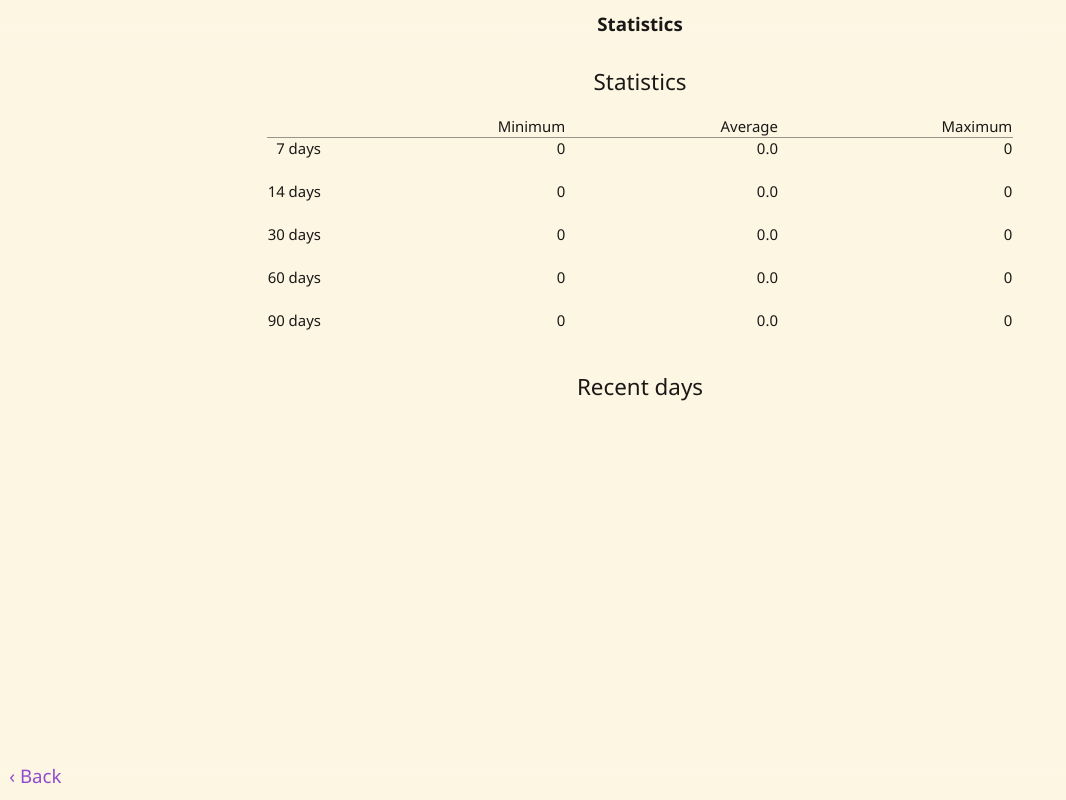
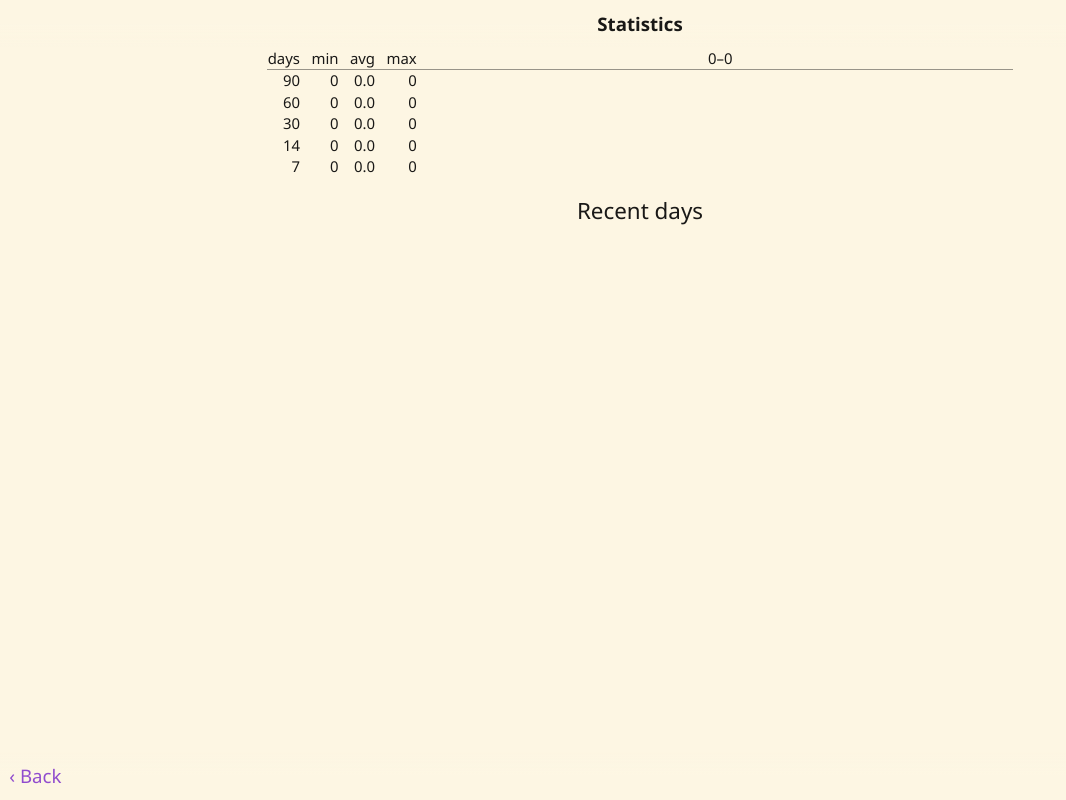
Before and after one commit to tommy-carlier/freq.tcx.be, a plain HTML site: page index.html in a window 1280 px wide. Both pictures are taken after a click on the button "Stats". Shown: the whole page, without its empty margins (0-1066 px from the left). Drawn offline with Linux system fonts and the light colour scheme.

Commit message:
Visual tweaks + refactoring

```diff
--- a/freq.css
+++ b/freq.css
@@ -172,27 +172,25 @@ button:not(.PrimaryButton) {
   color: #DDC8F0;
 }
 
-#periodStats, #recentDays {
+.CountTable {
   max-width: 50em;
   text-align: right;
 }
 
-#periodStats th {
+.CountTable th {
   font-weight: normal;
   border-bottom: solid 1px rgba(0, 0, 0, 0.4);
 }
 
-#periodStats tr:not(.HasBar) td {
-  white-space: nowrap;
-  vertical-align: baseline;
-}
-
-#recentDays td:not(:last-child) {
+.CountTable td:not(:last-child) {
   white-space: nowrap;
 }
 
-#periodStats tr.HasBar td,
-#recentDays td:last-child {
+.CountTable th:last-child {
+  text-align: center;
+}
+
+.CountTable td:last-child {
   text-align: left;
   width: 100%;
 }
--- a/index.html
+++ b/index.html
@@ -43,10 +43,9 @@
         <h1>Statistics</h1>
       </header>
       <main>
-        <h1>Statistics</h1>
-        <table id=periodStats></table>
+        <table id=periodStats class=CountTable></table>
         <h1>Recent days</h1>
-        <table id=recentDays></table>
+        <table id=recentDays class=CountTable></table>
       </main>
       <footer>
         <button data-action=navToCurrentDay class=NavToPrev>Back</button>
--- a/js/statistics.js
+++ b/js/statistics.js
@@ -5,14 +5,15 @@ class Statistics {
   constructor(recentDays) {
     this.today = time.startOfDay(new Date());
     this.minDateDayCountsMs = time.addDays(this.today, -recentDays).valueOf();
+    this.minCount = 0;
     this.maxCount = 0;
     this.dayCounts = new Map();
     this.periods = [
-      new PeriodStatistics(this.today, 7),
+      new PeriodStatistics(this.today, 90),
+      new PeriodStatistics(this.today, 60),
+      new PeriodStatistics(this.today, 30),
       new PeriodStatistics(this.today, 14),
-      new PeriodStatistics(this.today, 30),
-      new PeriodStatistics(this.today, 60),
-      new PeriodStatistics(this.today, 90)
+      new PeriodStatistics(this.today, 7)
     ];
   }
 
@@ -21,6 +22,7 @@ class Statistics {
     function finishCurrentDate() {
       if(currentCount > 0) {
         if(currentDate.valueOf() >= self.minDateDayCountsMs) self.dayCounts.set(currentDate, currentCount);
+        if(self.minCount == 0 || currentCount < self.minCount) self.minCount = currentCount;
         if(currentCount > self.maxCount) self.maxCount = currentCount;
         for(var period of self.periods) {
           period.addDayCount(currentDate, currentCount);
--- a/js/statsView.js
+++ b/js/statsView.js
@@ -6,55 +6,51 @@ const statsView = ui.fromID('statsView'),
       recentDaysTable = ui.fromID('recentDays'),
       periodStatsTable = ui.fromID('periodStats');
 
-function appendPeriodHeaderRow(f) {
+function appendPeriodHeaderRow(f, minCount, maxCount) {
   const row = document.createElement('TR');
 
-  ui.appendElementWithText(row, 'TH', ' ');
-  ui.appendElementWithText(row, 'TH', 'Minimum');
-  ui.appendElementWithText(row, 'TH', 'Average');
-  ui.appendElementWithText(row, 'TH', 'Maximum');
+  ui.appendElementWithText(row, 'TH', 'days');
+  ui.appendElementWithText(row, 'TH', 'min');
+  ui.appendElementWithText(row, 'TH', 'avg');
+  ui.appendElementWithText(row, 'TH', 'max');
+  ui.appendElementWithText(row, 'TH', minCount + '–' + maxCount);
 
   f.appendChild(row);
 }
 
-function appendPeriodDataRow(f, period) {
+function percentStr(num) {
+  return (100 * num) + '%';
+}
+
+function appendBar(f, x, width) {
+  const bar = ui.appendElement(f, 'DIV');
+  bar.classList.add('Bar');
+  if(x > 0) bar.style.marginLeft = percentStr(x);
+  bar.style.width = percentStr(width);
+  return bar;
+}
+
+function appendPeriodRow(f, period, maxCount) {
   const row = document.createElement('TR');
 
-  ui.appendElementWithText(row, 'TD', period.days + ' days').setAttribute('rowspan', 2);
+  ui.appendElementWithText(row, 'TD', period.days);
   ui.appendElementWithText(row, 'TD', period.minCount);
   ui.appendElementWithText(row, 'TD', period.averageCount.toFixed(1));
   ui.appendElementWithText(row, 'TD', period.maxCount);
 
-  f.appendChild(row);
-}
-
-function appendPeriodBarRow(f, period, maxCount) {
-  const row = document.createElement('TR');
-  row.classList.add('HasBar');
-
-  const cell = ui.appendElement(row, 'TD');
-  cell.setAttribute('colspan', 3);
-
-  const barMin = ui.appendElement(cell, 'DIV');
-  barMin.classList.add('Bar');
-  barMin.classList.add('Light');
-  barMin.style.marginLeft = (100 * period.minCount / maxCount) + '%';
-  barMin.style.width = (100 * (period.averageCount - period.minCount) / maxCount) + '%';
-
-  const barMax = ui.appendElement(cell, 'DIV');
-  barMax.classList.add('Bar');
-  barMax.style.width = (100 * (period.maxCount - period.averageCount) / maxCount) + '%';
+  const barCell = ui.appendElement(row, 'TD');
+  appendBar(barCell, period.minCount / maxCount, (period.averageCount - period.minCount) / maxCount).classList.add('Light');
+  appendBar(barCell, 0, (period.maxCount - period.averageCount) / maxCount);
 
   f.appendChild(row);
 }
 
-function buildPeriodStatsUI(statistics) {
+function buildPeriodStatsUI(stats) {
   const f = document.createDocumentFragment();
 
-  appendPeriodHeaderRow(f);
-  for(var period of statistics.periods) {
-    appendPeriodDataRow(f, period);
-    appendPeriodBarRow(f, period, statistics.maxCount);
+  appendPeriodHeaderRow(f, stats.minCount, stats.maxCount);
+  for(var period of stats.periods) {
+    appendPeriodRow(f, period, stats.maxCount);
   }
 
   periodStatsTable.appendChild(f);
@@ -66,19 +62,16 @@ function appendDayRow(f, date, count, maxCount) {
 
   ui.appendElementWithText(row, 'TD', time.formatDateList(date));
   ui.appendElementWithText(row, 'TD', count);
-
-  const bar = ui.appendElement(ui.appendElement(row, 'TD'), 'DIV');
-  bar.classList.add('Bar');
-  bar.style.width = (100 * count / maxCount) + '%';
+  appendBar(ui.appendElement(row, 'TD'), 0, count / maxCount);
 
   f.appendChild(row);
 }
 
-function buildRecentDaysUI(statistics) {
+function buildRecentDaysUI(stats) {
   const f = document.createDocumentFragment();
 
-  for(var [date, count] of statistics.dayCounts) {
-    appendDayRow(f, date, count, statistics.maxCount);
+  for(var [date, count] of stats.dayCounts) {
+    appendDayRow(f, date, count, stats.maxCount);
   }
 
   recentDaysTable.appendChild(f);
@@ -88,11 +81,11 @@ async function loadStatistics(target) {
   ui.removeAllChildren(periodStatsTable);
   ui.removeAllChildren(recentDaysTable);
 
-  var statistics = new Statistics(30);
-  await statistics.loadOccurrences(target);
+  var stats = new Statistics(30);
+  await stats.loadOccurrences(target);
 
-  buildPeriodStatsUI(statistics);
-  buildRecentDaysUI(statistics);
+  buildPeriodStatsUI(stats);
+  buildRecentDaysUI(stats);
 }
 
 async function navToView(target) {
```
